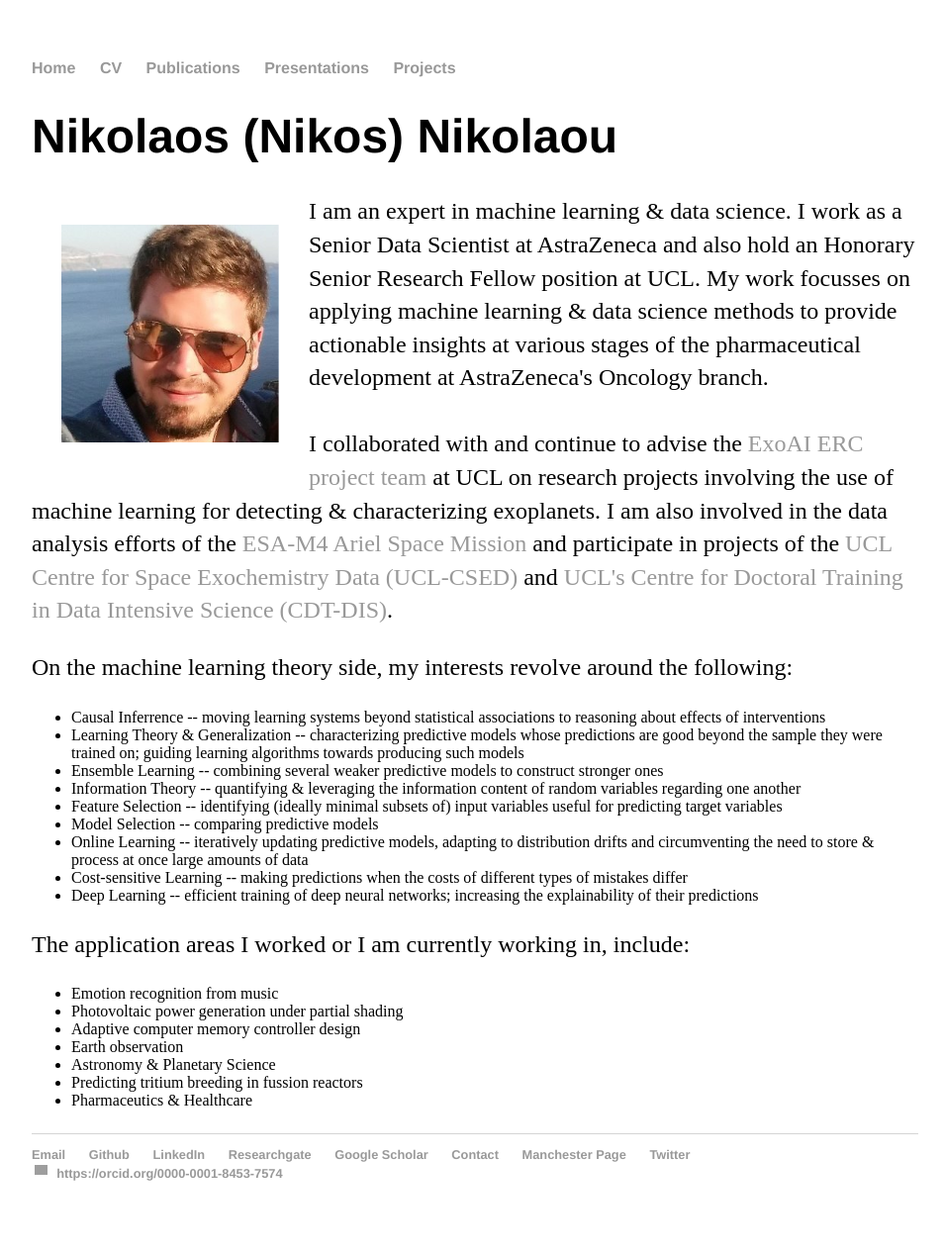
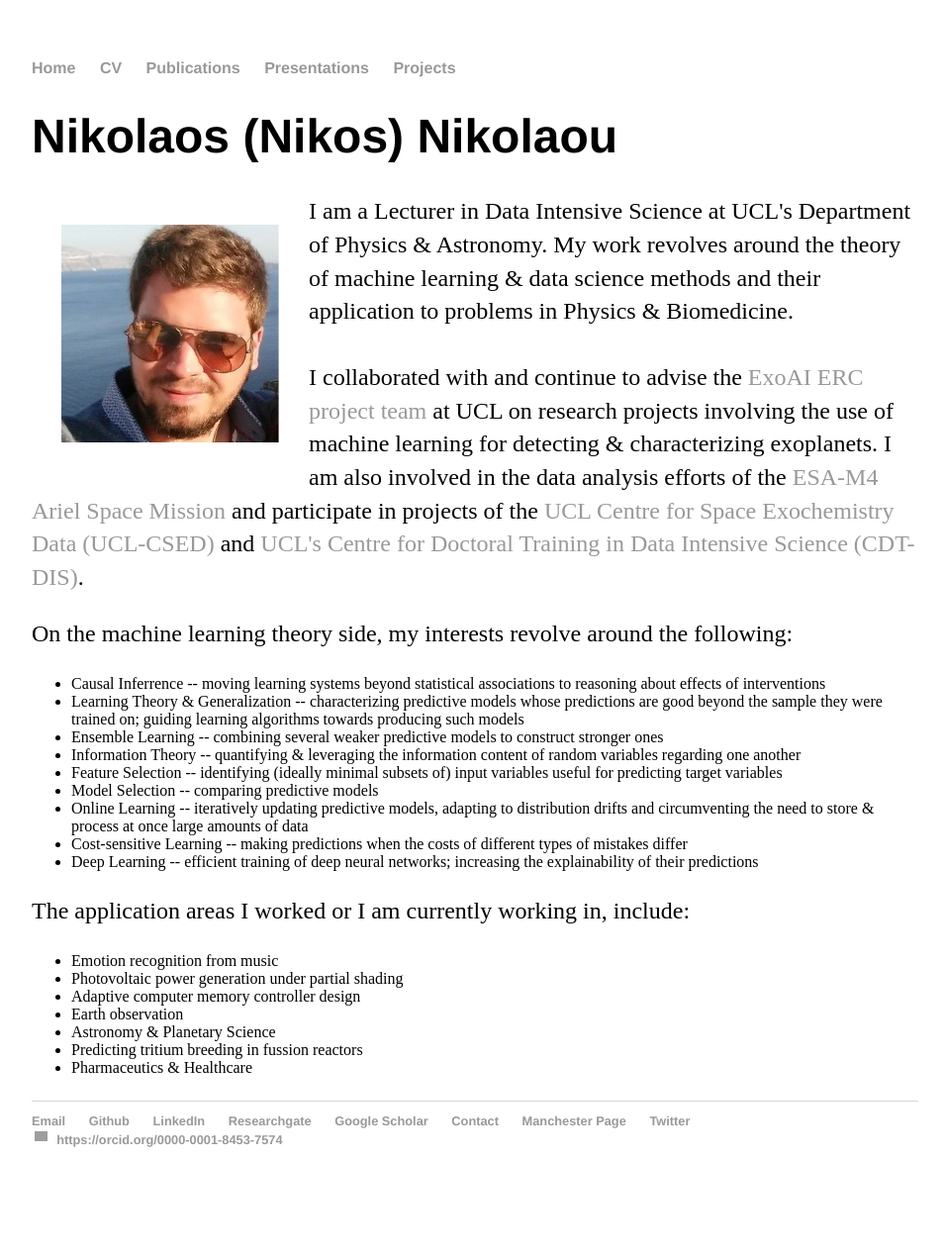
Before and after one commit to nnikolaou/nnikolaou.github.io, a Jekyll site: the page index.html, which Jekyll copies as it is, in a window 1280 px wide. Shown: the whole page at 99% size, without its empty margins (160-1114 px from the left). Built offline with Jekyll 4.4.1, drawn with Linux system fonts in a browser that asks for light colours; after the commit the page ends 1234 px from its top, so only the background shows below that; grey boxes are pictures that could not be loaded.

Commit message:
Update index.html

```diff
--- a/index.html
+++ b/index.html
@@ -30,10 +30,9 @@
     <div class="blurb">
         <h1>Nikolaos (Nikos) Nikolaou</h1>
  <p><img alt="Nikos Nikolaou" src="/files/Nikos.jpg" border="30" width="220" align="left">
- I am an expert in machine learning &amp data science. I work as a Senior Data Scientist at AstraZeneca
- and also hold an Honorary Senior Research Fellow position at UCL. My work focusses on applying machine
- learning &amp data science methods to provide actionable insights at various stages of the pharmaceutical
- development at AstraZeneca's Oncology branch.
+ I am a Lecturer in Data Intensive Science at UCL's Department of Physics & Astronomy. My work revolves around the theory of
+ machine learning &amp data science methods and their application to problems in Physics & Biomedicine.
+
  <!--
  <br />
  <img alt="UCL" src="/files/AZ_logo.png" border="0" width="50">
@@ -46,7 +45,10 @@
  My previous work included theory &amp applications of machine learning. On the theory side, I explored
  cost-sensitive learning, ensemble learning, feature selection, causal inference, uncertainty quantification
  &amp interpretability of predictive models. Application areas included smart memory controller design, clean
- energy, exoplanet detection &amp characterization, planetary science &amp earth observation.
+ energy, exoplanet detection &amp characterization, planetary science &amp earth observation. I also workd as
+ a Senior Data Scientist at AstraZeneca. My work there focussed on applying machine learning &amp data
+ science methods to provide actionable insights at various stages of the pharmaceutical development at
+ AstraZeneca's Oncology branch.
 
  <br>
  <br>
```
